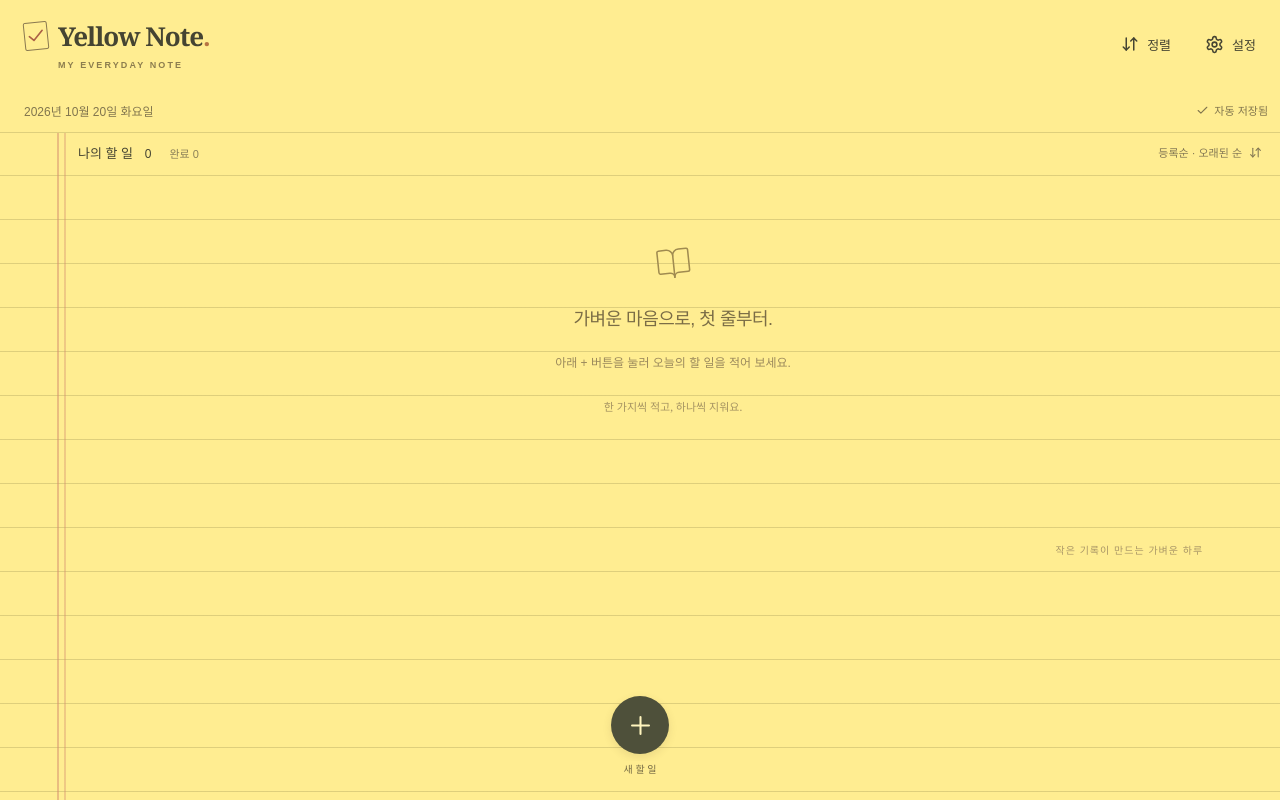
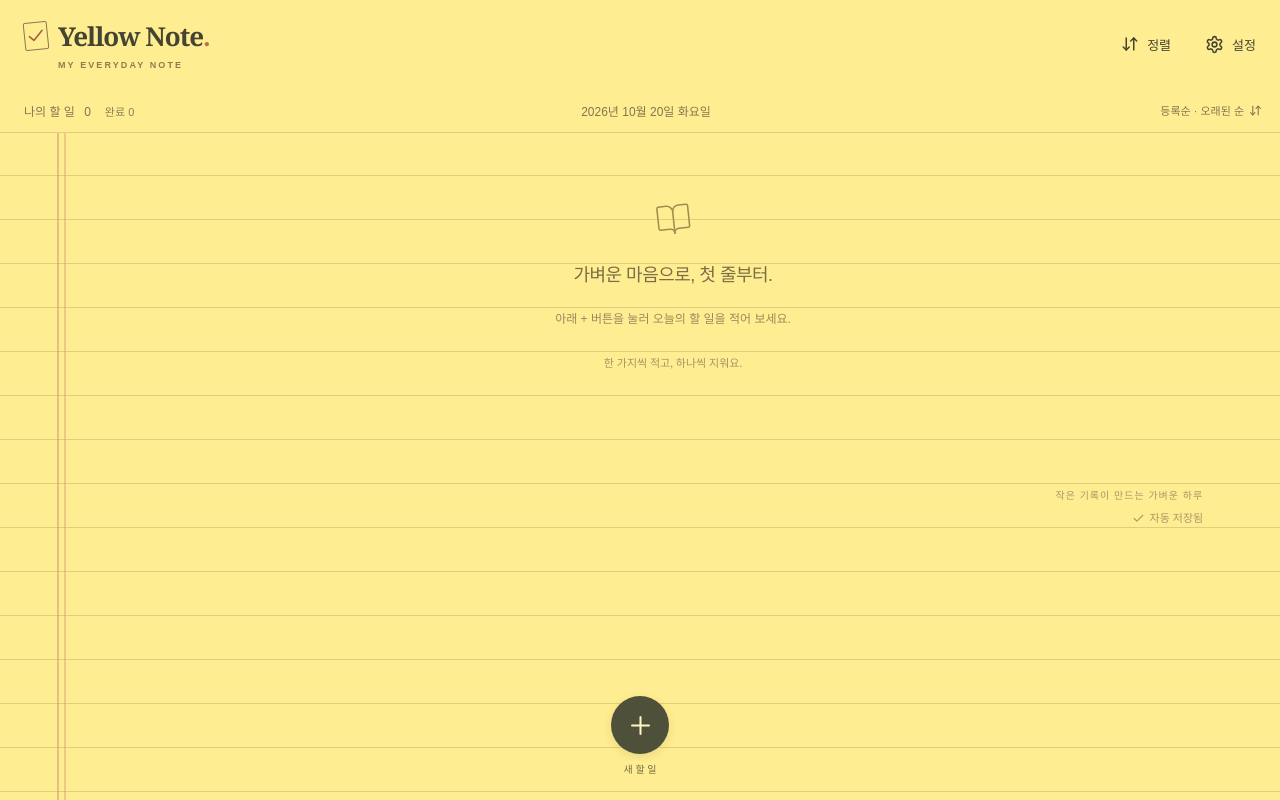
Before and after one commit to hgh-dev/yellownote, a React (Vite) app: page / in a window 1280 px wide. Built offline with nearby package versions, Linux system fonts and the light colour scheme.

Commit message:
Move note metadata into header and storage status into footer

```diff
--- a/src/App.tsx
+++ b/src/App.tsx
@@ -4,7 +4,6 @@ import {
   Settings as SettingsIcon,
   Plus,
   Check,
-  Pin,
   BookOpen,
   CloudOff,
 } from "lucide-react";
@@ -225,26 +224,16 @@ export default function App() {
           </button>
         </nav>
         <div className="header-meta">
+          <span className="task-counts">
+            나의 할 일 <b>{tasks.filter((t) => !t.completed).length}</b>
+            <span className="completed-count">완료 {completed}</span>
+          </span>
           <time dateTime={today}>{dateText}</time>
-          <span className="save-state" role="status">
-            {offline ? (
-              <>
-                <CloudOff size={13} />
-                오프라인
-              </>
-            ) : error ? (
-              "저장 확인 필요"
-            ) : saving ? (
-              "저장 중…"
-            ) : ready ? (
-              <>
-                <Check size={13} />
-                자동 저장됨
-              </>
-            ) : (
-              "노트를 여는 중…"
-            )}
-          </span>
+          <button className="current-sort" onClick={() => setPanel("sort")} disabled={!ready}>
+            {sortLabel(settings)}
+            <ArrowDownUp size={13} />
+          </button>
+
         </div>
       </header>
       <main inert={updating}>
@@ -254,16 +243,7 @@ export default function App() {
           aria-busy={!ready || updating}
         >
           <h1 className="sr-only">나의 할 일</h1>
-          <div className="list-summary">
-            <span>
-              나의 할 일 <b>{tasks.filter((t) => !t.completed).length}</b>
-              <span className="completed-count">완료 {completed}</span>
-            </span>
-            <button onClick={() => setPanel("sort")} disabled={!ready}>
-              {sortLabel(settings)}
-              <ArrowDownUp size={13} />
-            </button>
-          </div>
+
           {error && (
             <div className="error-banner" role="alert">
               {error}
@@ -285,17 +265,11 @@ export default function App() {
           >
             {!!pinned.length && (
               <div className="task-group">
-                <div className="group-caption">
-                  <Pin size={12} /> 고정한 할 일
-                </div>
                 {group(pinned)}
               </div>
             )}
             {!!normal.length && (
               <div className="task-group">
-                {!!pinned.length && (
-                  <div className="group-caption">나머지 할 일</div>
-                )}
                 {group(normal)}
               </div>
             )}
@@ -319,7 +293,28 @@ export default function App() {
             </div>
           )}
         </section>
-        <p className="paper-footer">작은 기록이 만드는 가벼운 하루</p>
+        <footer className="paper-footer">
+          <p>작은 기록이 만드는 가벼운 하루</p>
+          <span className="save-state" role="status">
+            {offline ? (
+              <>
+                <CloudOff size={13} />
+                오프라인
+              </>
+            ) : error ? (
+              "저장 확인 필요"
+            ) : saving ? (
+              "저장 중…"
+            ) : ready ? (
+              <>
+                <Check size={13} />
+                자동 저장됨
+              </>
+            ) : (
+              "노트를 여는 중…"
+            )}
+          </span>
+        </footer>
       </main>
       <div className="floating-add">
         <button
--- a/src/styles.css
+++ b/src/styles.css
@@ -152,13 +152,25 @@ select {
 .header-meta {
   grid-column: 1 / -1;
   grid-row: 2;
-  display: flex;
+  display: grid;
+  grid-template-columns: minmax(0, 1fr) auto minmax(0, 1fr);
   align-items: center;
-  justify-content: space-between;
   gap: 12px;
   height: 44px;
   color: #82764e;
   font-size: 12px;
+}
+.header-meta time { white-space: nowrap; text-align: center; }
+.task-counts { white-space: nowrap; }
+.task-counts b { margin-left: 6px; font-weight: 500; }
+.current-sort {
+  justify-self: end;
+  display: flex;
+  align-items: center;
+  gap: 5px;
+  min-height: 44px;
+  font-size: 11px;
+  white-space: nowrap;
 }
 .toolbar-button {
   min-height: 44px;
@@ -183,47 +195,13 @@ select {
   margin-left: calc(var(--margin) + 14px);
   margin-right: 12px;
 }
-.list-summary {
-  height: 44px;
-  display: flex;
-  align-items: center;
-  justify-content: space-between;
-  font-size: 13px;
-  gap: 8px;
-}
-.list-summary > span,
-.list-summary > button {
-  transform: translateY(-3px);
-}
-.list-summary b {
-  font-size: 12px;
-  margin-left: 8px;
-  font-weight: 500;
-}
 .completed-count {
   font-size: 11px;
   color: #8b8058;
-  margin-left: 18px;
-}
-.list-summary > button {
-  display: flex;
-  align-items: center;
-  gap: 7px;
-  min-height: 44px;
-  font-size: 11px;
-  color: #847854;
+  margin-left: 14px;
 }
 .task-group {
   padding: 0;
-}
-.group-caption {
-  height: 44px;
-  display: flex;
-  align-items: center;
-  gap: 6px;
-  font-size: 11px;
-  color: #9b7844;
-  letter-spacing: 0.3px;
 }
 .task-row {
   position: relative;
@@ -952,3 +930,23 @@ textarea {
 @media (max-width: 380px) {
   .task-title-measure { font-size: 15px; }
 }
+
+.paper-footer p { margin: 0; line-height: 22px; }
+.paper-footer .save-state {
+  justify-content: flex-end;
+  line-height: 22px;
+  letter-spacing: 0;
+}
+@media (max-width: 520px) {
+  .app-header { grid-template-rows: 88px 88px; min-height: 176px; }
+  .header-meta {
+    height: 88px;
+    grid-template-columns: minmax(0, 1fr) auto;
+    grid-template-rows: 44px 44px;
+    gap: 0 8px;
+  }
+  .header-meta time { grid-column: 1 / -1; grid-row: 1; }
+  .task-counts { grid-column: 1; grid-row: 2; }
+  .current-sort { grid-column: 2; grid-row: 2; font-size: 10px; }
+  .task-counts .completed-count { display: inline; }
+}
```
